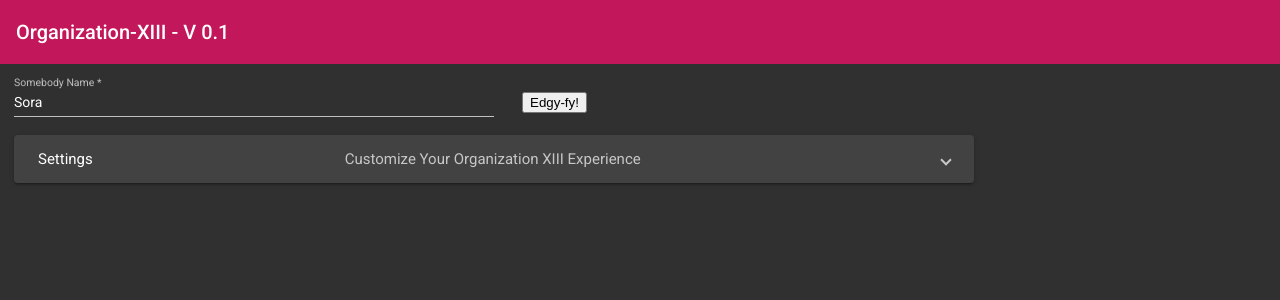
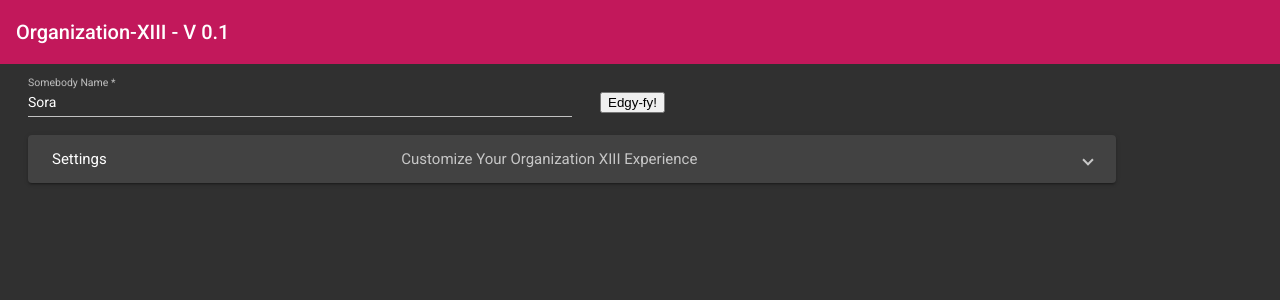
Before and after one commit to Daedo/Organization-XIII, an Angular app: page / in a window 1280 px wide. Shown: the top 300 px of the page. Built offline with nearby package versions, Linux system fonts and the light colour scheme.

Commit message:
More Styling

```diff
--- a/src/app/modules/main/components/input/input.component.css
+++ b/src/app/modules/main/components/input/input.component.css
@@ -1,6 +1,6 @@
 .settings {
-	width: 75%;
-	margin-left: 1em;
+	width: 85%;
+	margin-left: 2em;
 }
 
 div.settings {
```
